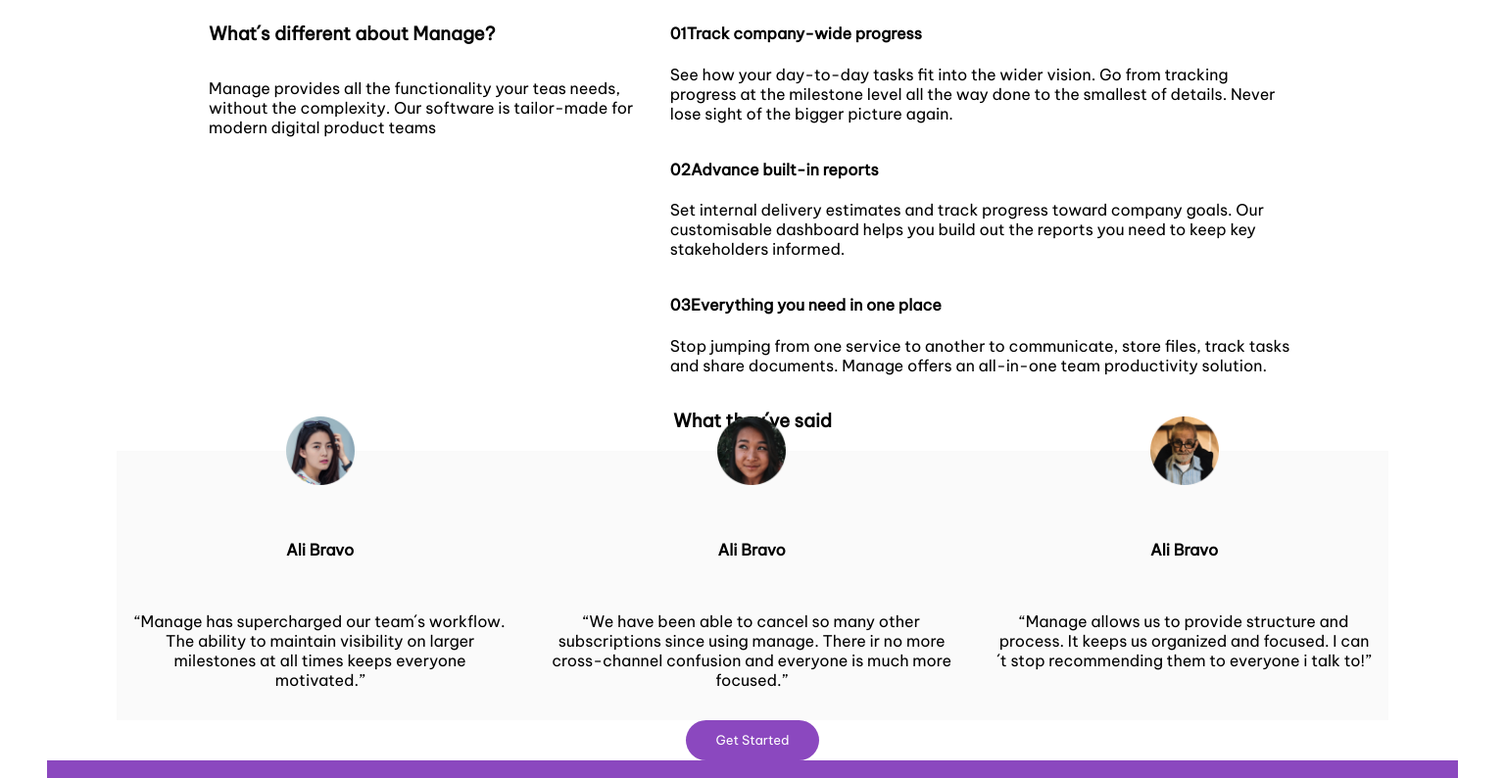
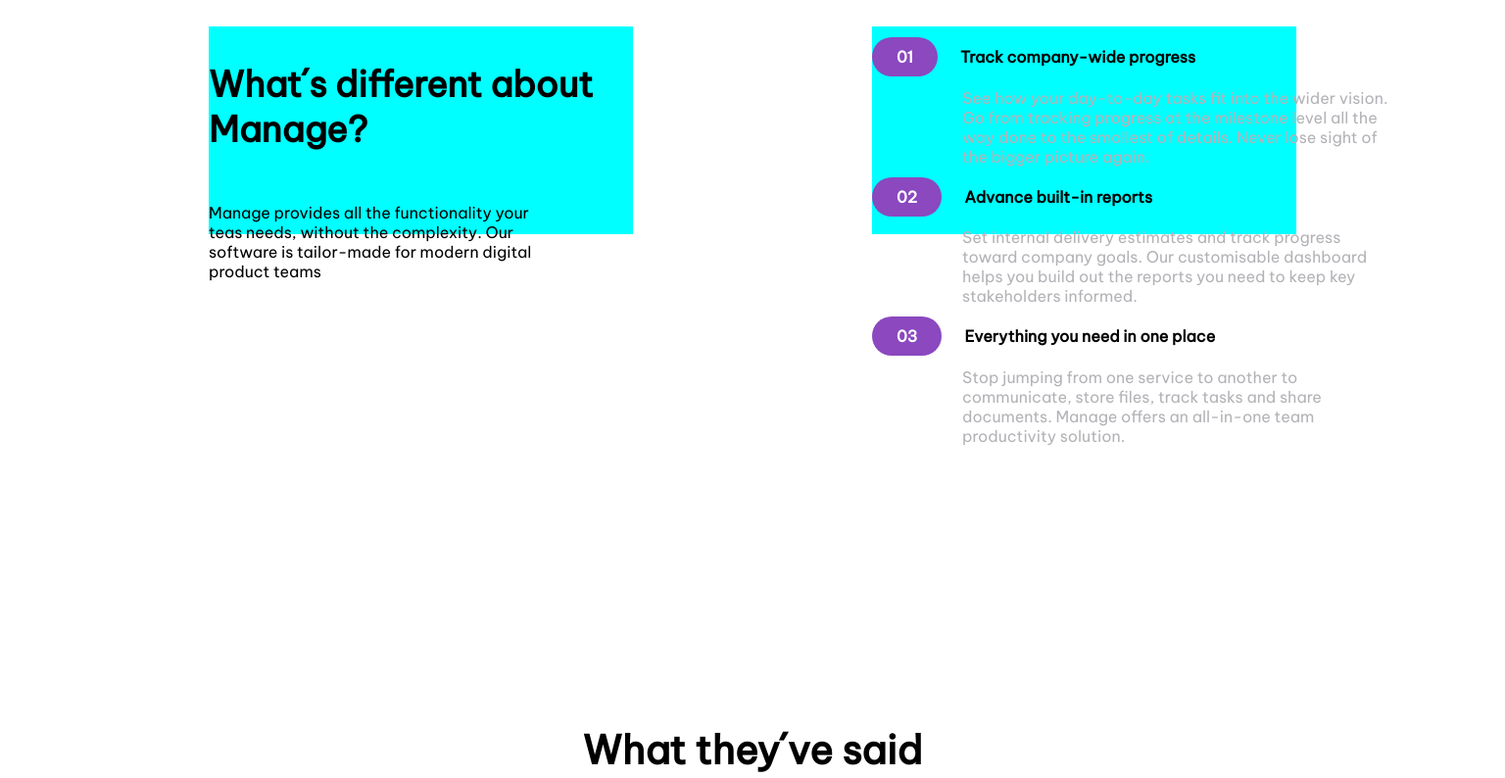
Before and after one commit to mgalotto/exmanefinalFE1, a plain HTML site: page root/index.html in a window 1536 px wide. Shown: the part 836-1630 px from the top of the page at 98% size. Drawn offline with Linux system fonts and the light colour scheme.

Commit message:
actualizaciones casa 13-9-22

```diff
--- a/root/css/style.css
+++ b/root/css/style.css
@@ -40,7 +40,8 @@
     .home{display:flex;
         flex-direction: row;
         justify-content: space-between;
-        margin:40px 165px 100px ;
+        margin:40px 110px 100px 165px;
+        height: 549px;
     }
     section.home article{display:flex;
         flex-direction: column;
@@ -52,7 +53,7 @@
         color:#232C50;
         line-height: 4.125rem;
         margin-bottom: 0px;
-        align-self: stretch;
+        padding: 0px;
 
     }
     section.home p{width: 350px;
@@ -62,24 +63,52 @@
 
 
 /*                SOBRE NOSOTROS            */
-    .sobrenos{display:flex;
+    .sobrenos{display: flex;
         flex-direction:row;
-        padding: 0px 165px;
+        justify-content: space-between;
+        margin: 0px 165px;
+        height: 549px;
     }
     .whatsdif{display:flex;
         flex-direction:column;
+        height: 212px;
+        width:433px;
+        background-color: aqua;
+    }
+    span{
+        background-color: #8B48BF;
+        padding:10px 25px;
+        border-radius: 30px;
+        color: #FFFFFF;
+        margin-right: 23px;
+    }
+    div.whatsdif article{display: flex;
+        flex-direction: column;
+        width: 551px;
+        height: 162px;
+    }
+    div.whatsdif p{margin:0px 24px 0px 92px;
+        color:#B3B2B7;
+    }
+    article.whatsdif h3{font-size: 2.25rem;
+    }
+    article.whatsdif p{font-weight: 500;
+        margin-right: 96px;
     }
 
 
 
 /*              TESTIMONIOS                  */
 
-    .testimonios{box-sizing: border-box;
-        display:flex;
+    .testimonios{display:flex;
         flex-direction: column;
         justify-content: space-between;
         align-items: center;
-        padding:0px 71px;
+        margin: 124px 71px 180px;
+        height: 478px;
+    }
+    section.testimonios h3{ font-size: 2.5rem;
+        margin-bottom: 109px;
     }
     .S3div{display:flex;
         flex-direction: row;
@@ -130,7 +159,10 @@
 
 
     /*                footer               */
-    footer {background-color: #1E1E26;}
+    footer {background-color: #1E1E26;
+        height: 247px;
+    }
+
 
 }
 
```
